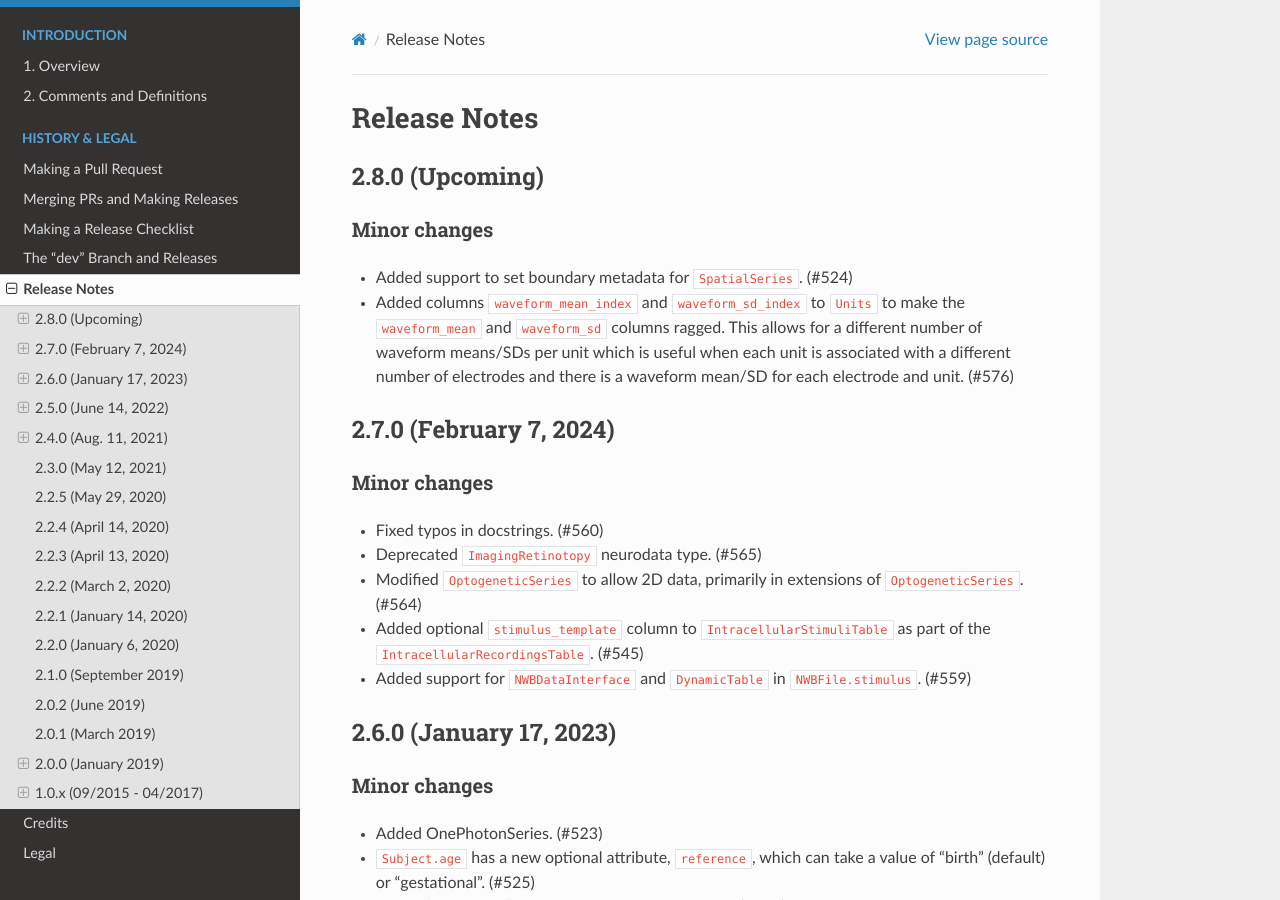
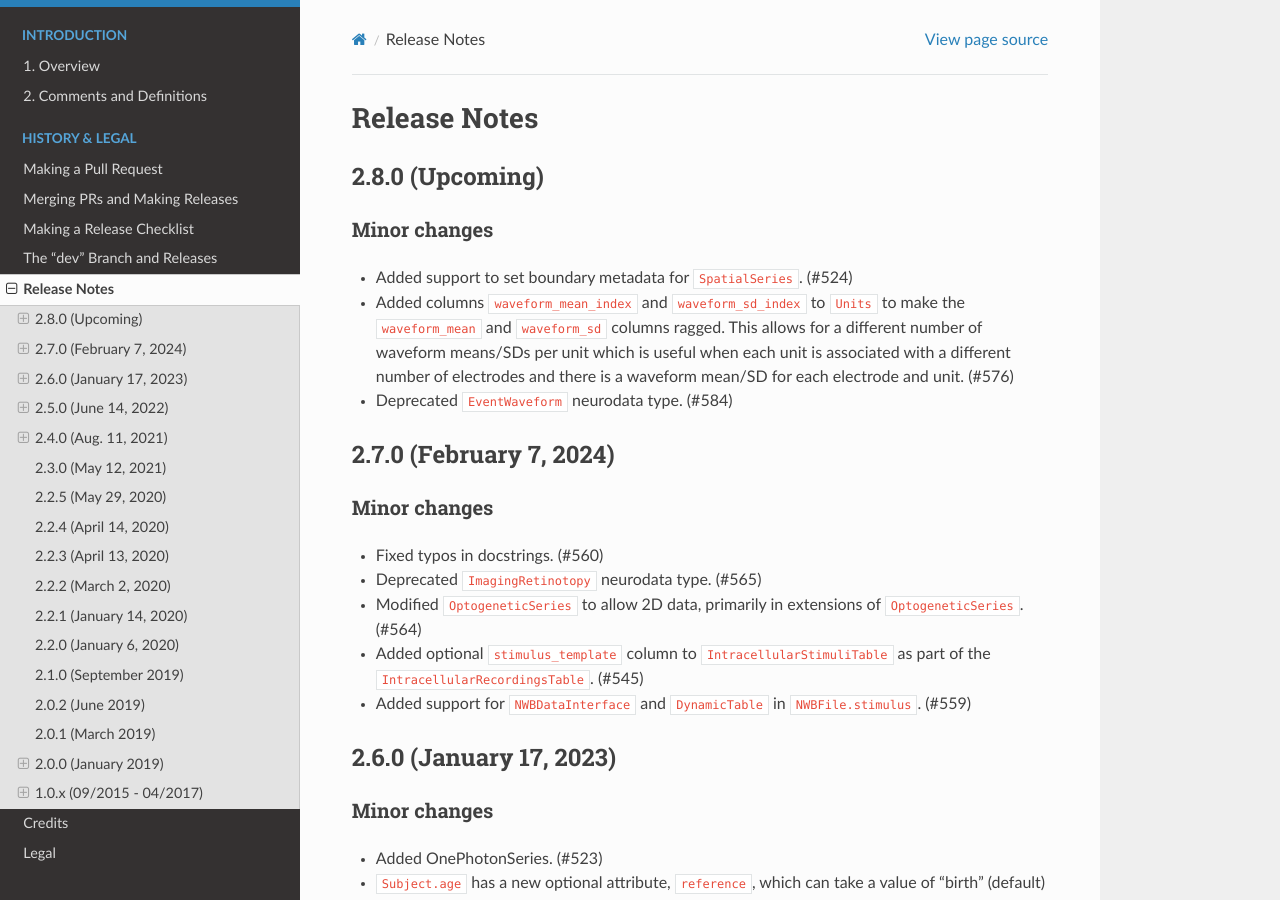
Before and after one commit to NeurodataWithoutBorders/nwb-schema, a Sphinx documentation site: the page built from docs/format/source/format_release_notes.rst, in a window 1280 px wide and 900 px high. Built offline with Sphinx 7.4.7 and the Read the Docs theme 2.0.0, drawn with Linux system fonts in a browser that asks for light colours.

Commit message:
Update format_release_notes.rst

```diff
--- a/docs/format/source/format_release_notes.rst
+++ b/docs/format/source/format_release_notes.rst
@@ -13,6 +13,7 @@ Minor changes
   when each unit is associated with a different number of electrodes and there is a waveform mean/SD for each
   electrode and unit. (#576)
 
+- Deprecated ``EventWaveform`` neurodata type. (#584)
 
 2.7.0 (February 7, 2024)
 ------------------------
```
